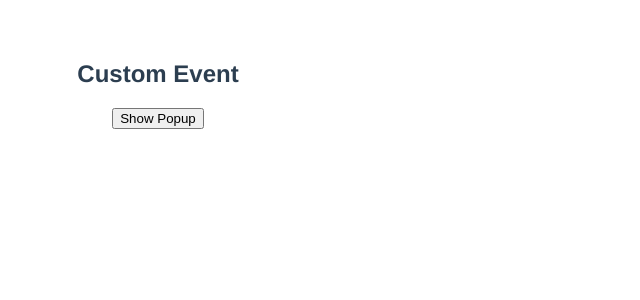
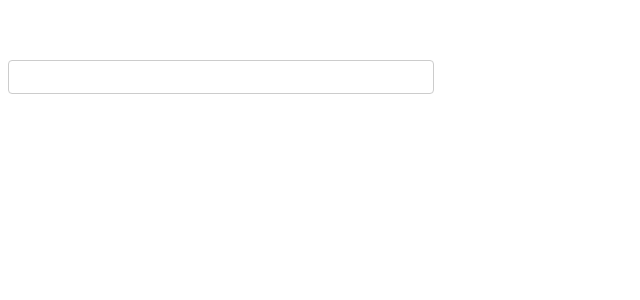
Before and after one commit to djGopinath/vue_js, a Vue app: page / in a window 1280 px wide. Shown: the top 300 px of the page, without its empty margins (0-640 px from the left). Built offline with nearby package versions, Linux system fonts and the light colour scheme.

Commit message:
Added custom event for custom component

```diff
--- a/src/App.vue
+++ b/src/App.vue
@@ -1,37 +1,23 @@
 <template>
-<h2>Custom Event</h2>
-<button @click="showPopup=true"> Show Popup</button>
-<PopupDemo v-show="showPopup" @close="closePopup" />
-<!-- <ComponentC />
-<h4>App component username is  {{name}}</h4> -->
+<DummyInput />
 </template>
-
 <script>
-// import ComponentC from './components/ComponentC.vue'
-import PopupDemo from './components/PopupDemo.vue'
+import DummyInput from './components/DummyInput.vue';
 export default {
   name: 'App',
- components:{
-  PopupDemo
-  // ComponentC
- },
+  components:{
+    DummyInput
+  },
  data(){
     return {
-      showPopup: false
+      name:''
     }
 },
 methods:{
-  closePopup(name){
-this.showPopup = false;
-console.log("name", name)
-  }
+
 }
-//  provide() {
-//  return { userName:'Dev'}
-//  }
 }
 </script>
-
 <style>
 #app {
   font-family: Avenir, Helvetica, Arial, sans-serif;
--- /dev/null
+++ b/src/components/DummyInput.vue
@@ -0,0 +1,34 @@
+<template>
+    <div>
+<input
+    type="text"
+    :value="modelValue"
+    @input="$emit('update:modelValue', $event.target.value)"
+  />
+    </div>
+</template>
+
+<script>
+    export default {
+        name:'DummyInput',
+        props:{
+            modelValue:String
+        },
+        emits: ['update:modelValue']
+    }
+</script>
+
+<style scoped>
+input[type='text'] {
+  display: block;
+  width: 400px;
+  padding: 6px 12px;
+  font-size: 14px;
+  line-height: 1.4;
+  color: #555;
+  background-color: #fff;
+  background-image: none;
+  border: 1px solid #ccc;
+  border-radius: 4px;
+}
+</style>
```
